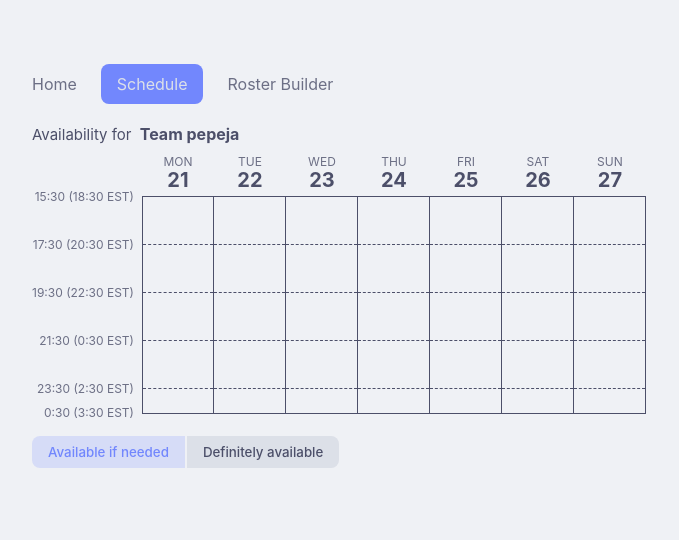
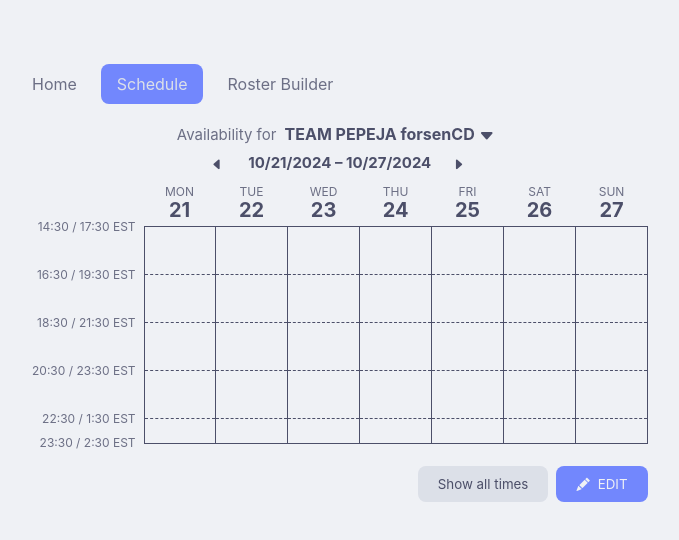
Before and after one commit to HumanoidSandvichDispenser/availabili.tf, a Vue app in the folder availabili.tf/: page /schedule in a window 1280 px wide. Shown: the top 540 px of the page, without its empty margins (0-679 px from the left). Built offline with nearby package versions, Linux system fonts and the light colour scheme.

Commit message:
Add availability page

```diff
--- a/availabili.tf/index.html
+++ b/availabili.tf/index.html
@@ -4,7 +4,7 @@
     <meta charset="UTF-8">
     <link rel="icon" href="/favicon.ico">
     <meta name="viewport" content="width=device-width, initial-scale=1.0">
-    <title>Vite App</title>
+    <title>availabili.tf</title>
   </head>
   <body>
     <div id="app"></div>
--- a/availabili.tf/package.json
+++ b/availabili.tf/package.json
@@ -31,12 +31,15 @@
     "@vue/eslint-config-typescript": "^14.0.1",
     "@vue/test-utils": "^2.4.6",
     "@vue/tsconfig": "^0.5.1",
+    "autoprefixer": "^10.4.20",
     "cypress": "^13.15.0",
     "eslint": "^9.12.0",
     "eslint-plugin-vue": "^9.29.0",
     "jsdom": "^25.0.1",
     "npm-run-all2": "^6.2.3",
+    "postcss": "^8.4.47",
     "prettier": "^3.3.3",
+    "tailwindcss": "^3.4.14",
     "typescript": "~5.5.4",
     "vite": "^5.4.8",
     "vitest": "^2.1.2",
--- a/availabili.tf/src/assets/main.css
+++ b/availabili.tf/src/assets/main.css
@@ -23,13 +23,15 @@ a,
 }
 
 button {
-  font-weight: 700;
+  display: flex;
+  gap: 4px;
+  /*font-weight: 700;*/
   color: var(--text);
   background-color: var(--crust);
   border: none;
-  padding: 8px 16px;
-  border-radius: 4px;
-    font-family:
+  padding: 10px 20px;
+  border-radius: 8px;
+  font-family:
     Inter,
     -apple-system,
     BlinkMacSystemFont,
@@ -42,6 +44,17 @@ button {
     'Droid Sans',
     'Helvetica Neue',
     sans-serif;
+  cursor: pointer;
+  transition-duration: 200ms;
+}
+
+button > i.bi {
+  margin-right: 4px;
+  transform: translateY(1px);
+}
+
+button:hover {
+  background-color: var(--surface-0);
 }
 
 button.accent {
@@ -50,14 +63,36 @@ button.accent {
   text-transform: uppercase;
 }
 
-button.accent {
+button.accent.dark {
+  background-color: var(--text);
+  color: var(--base);
+}
 
+button.accent:hover {
+  background-color: var(--text);
+  color: var(--base);
+}
+
+button.eq {
+  padding: 8px;
+}
+
+button.transparent {
+  background-color: var(--transparent);
+}
+
+button.transparent:hover {
+  background-color: var(--surface-0);
 }
 
 h1 {
   font-weight: 800;
   font-size: 200%;
   line-height: 2em;
+}
+
+h2 {
+  font-weight: 700;
 }
 
 em.aside {
@@ -67,3 +102,7 @@ em.aside {
 select {
   appearance: none;
 }
+
+.subtext {
+  color: var(--subtext-0);
+}
--- a/availabili.tf/src/components/AvailabilityComboBox.vue
+++ b/availabili.tf/src/components/AvailabilityComboBox.vue
@@ -20,6 +20,7 @@ function selectOption(index) {
   <div :class="{ 'dropdown-container': true, 'is-open': isOpen }">
     <button @click="isOpen = !isOpen">
       {{ selectedOption }}
+      <i class="bi bi-caret-down-fill"></i>
     </button>
     <ul class="dropdown" v-if="isOpen" @blur="isOpen = false">
       <li v-for="(option, i) in options" :key="i" @click="selectOption(i)">
--- a/availabili.tf/src/components/AvailabilityGrid.vue
+++ b/availabili.tf/src/components/AvailabilityGrid.vue
@@ -2,13 +2,13 @@
 import { computed, defineModel, defineProps, reactive, ref, onMounted, onUnmounted } from "vue";
 
 const model = defineModel();
-const firstHour = 15;
-const lastHour = 23;
-
-const windowStart = new Date(2024, 9, 21);
+const firstHour = 14;
+const lastHour = 22;
 
 const props = defineProps({
   selectionMode: Number,
+  isDisabled: Boolean,
+  dateStart: Date,
 });
 
 const selectionStart = reactive({ x: undefined, y: undefined });
@@ -45,8 +45,8 @@ function selectionInside(dayIndex, hour) {
 const days = computed(() => {
   let ret = [];
   for (let i = 0; i < 7; i++) {
-    const date = new Date(windowStart);
-    date.setDate(windowStart.getDate() + i);
+    const date = new Date(props.dateStart);
+    date.setDate(props.dateStart.getDate() + i);
     ret.push(date);
   }
   return ret;
@@ -71,6 +71,10 @@ const isMouseDown = ref(false);
 const selectionValue = ref(0);
 
 function onSlotMouseDown($event, x, y) {
+  if (props.isDisabled) {
+    return;
+  }
+
   selectionValue.value = model.value[24 * x + y] == props.selectionMode ?
     0 : props.selectionMode;
 
@@ -78,26 +82,29 @@ function onSlotMouseDown($event, x, y) {
   selectionStart.y = y;
   selectionEnd.x = x;
   selectionEnd.y = y;
+
+  isShiftDown.value = $event.shiftKey;
+  isCtrlDown.value = $event.ctrlKey;
+
   console.log("selected " + x + " " + y);
 }
 
 function onSlotMouseOver($event, x, y) {
+  if (props.isDisabled) {
+    return;
+  }
+
   if ($event.buttons & 1 == 1) {
-    //if (isAdding.value) {
-    //  model.value[24 * x + y] = props.selectionMode;
-    //} else {
-    //  model.value[24 * x + y] = 0;
-    //}
-    console.log("selected " + (24 * x + y));
+    isShiftDown.value = $event.shiftKey;
+    isCtrlDown.value = $event.ctrlKey;
+
     selectionEnd.x = x;
     selectionEnd.y = y;
   }
 }
 
 function onSlotMouseUp($event) {
-  console.log("mouseup");
-  console.log(selectionStart);
-  if (selectionStart.x == undefined) {
+  if (props.isDisabled || selectionStart.x == undefined) {
     return;
   }
 
@@ -152,12 +159,12 @@ onUnmounted(() => {
       <div class="height-48px"></div>
       <div class="height-24px hour-marker-container" v-for="hour, i in hours" :key="i">
         <span class="hour-marker" v-if="i % 2 == 0 || i == hours.length">
-          {{ hour % 24 }}:30 ({{ (hour + 3) % 24 }}:30 EST)
+          {{ hour % 24 }}:30 / {{ (hour + 3) % 24 }}:30 EST
         </span>
       </div>
       <div class="height-24px hour-marker-container">
         <span class="hour-marker">
-          {{ (lastHour + 1) % 24 }}:30 ({{ (lastHour + 4) % 24 }}:30 EST)
+          {{ (lastHour + 1) % 24 }}:30 / {{ (lastHour + 4) % 24 }}:30 EST
         </span>
       </div>
     </div>
@@ -259,7 +266,7 @@ onUnmounted(() => {
 }
 
 .time-slot[selection="1"] {
-  background-color: var(--accent-transparent-80);
+  background-color: var(--accent-transparent-50);
 }
 
 .time-slot[selection="2"] {
--- a/availabili.tf/src/components/WeekSelectionBox.vue
+++ b/availabili.tf/src/components/WeekSelectionBox.vue
@@ -1,17 +1,44 @@
 <script setup lang="ts">
-import { defineModel } from "vue";
+import { computed, defineModel } from "vue";
 
 const model = defineModel();
+
+const dateStart = computed(() => model.value.toLocaleDateString());
+const dateEnd = computed(() => {
+  let dateEndObject = new Date(model.value);
+  dateEndObject.setDate(model.value.getDate() + 6);
+  return dateEndObject.toLocaleDateString();
+});
+
+function incrementDate(delta: number) {
+  let newDate = new Date(model.value);
+  newDate.setDate(newDate.getDate() + delta);
+  model.value = newDate;
+}
 </script>
 
 <template>
   <div class="scroll-box">
+    <button class="transparent eq" @click="incrementDate(-7)">
+      <i class="bi bi-caret-left-fill"></i>
+    </button>
+    <span class="date-range">{{ dateStart }} &ndash; {{ dateEnd }}</span>
+    <button class="transparent eq" @click="incrementDate(7)">
+      <i class="bi bi-caret-right-fill"></i>
+    </button>
   </div>
 </template>
 
 <style>
 .scroll-box {
-  display: flex;
-  justify-content: space-between;
+  display: inline-flex;
+  align-items: center;
+  gap: 4px;
+}
+
+.date-range {
+  font-weight: 700;
+  width: 200px;
+  text-align: center;
 }
 </style>
--- a/availabili.tf/src/stores/roster.ts
+++ b/availabili.tf/src/stores/roster.ts
@@ -115,8 +115,8 @@ export const useRosterStore = defineStore("roster", () => {
     {
       steamId: 2843,
       name: "samme1g",
-      role: "Roamer",
-      main: false,
+      role: "Demoman",
+      main: true,
       availability: 2,
       playtime: 50201,
     },
--- /dev/null
+++ b/availabili.tf/src/stores/schedule.ts
@@ -0,0 +1,17 @@
+import { defineStore } from "pinia";
+import { reactive, ref, watch } from "vue";
+
+export const useScheduleStore = defineStore("schedule", () => {
+  const dateStart = ref(new Date(2024, 9, 21));
+
+  const availability = reactive(new Array(168));
+
+  watch(dateStart, () => {
+    availability.fill(0);
+  });
+
+  return {
+    dateStart,
+    availability,
+  };
+});
--- a/availabili.tf/src/views/HomeView.vue
+++ b/availabili.tf/src/views/HomeView.vue
@@ -1,9 +1,12 @@
 <script setup lang="ts">
-import TheWelcome from '../components/TheWelcome.vue'
 </script>
 
 <template>
   <main>
-    <TheWelcome />
+    <h2>JustGetAHouse</h2>
+    <div>
+      test
+    </div>
+    <h1>Your Teams</h1>
   </main>
 </template>
--- a/availabili.tf/src/views/ScheduleView.vue
+++ b/availabili.tf/src/views/ScheduleView.vue
@@ -3,28 +3,45 @@ import AvailabilityGrid from "../components/AvailabilityGrid.vue";
 import AvailabilityComboBox from "../components/AvailabilityComboBox.vue";
 import WeekSelectionBox from "../components/WeekSelectionBox.vue";
 import { reactive, ref } from "vue";
+import { useScheduleStore } from "../stores/schedule.ts";
+
+const schedule = useScheduleStore();
 
 const options = reactive([
-  "Team pepeja",
-  "Snus Brotherhood",
+  "TEAM PEPEJA forsenCD",
+  "The Snus Brotherhood",
 ]);
 
 const comboBoxIndex = ref(0);
 
-const availability = reactive(new Array(168));
+//const availability = reactive(new Array(168));
+const availability = schedule.availability;
 
 const selectionMode = ref(1);
+
+const isEditing = ref(false);
 </script>
 
 <template>
   <main>
-    <div v-if="options.length > 0">
-      <div>
+    <div class="schedule-view-container" v-if="options.length > 0">
+      <div class="top-menu">
+        <div class="subtext">
           Availability for
           <AvailabilityComboBox :options="options" v-model="comboBoxIndex" />
-        <WeekSelectionBox />
         </div>
-      <AvailabilityGrid v-model="availability" :selection-mode="selectionMode" />
+        <div>
+          <WeekSelectionBox v-model="schedule.dateStart" />
+        </div>
+      </div>
+      <AvailabilityGrid v-model="availability"
+        :selection-mode="selectionMode"
+        :is-disabled="!isEditing"
+        :date-start="schedule.dateStart"
+      />
+      <div class="button-group">
+        <button>Show all times</button>
+        <template v-if="isEditing">
           <div class="radio-group">
             <button
               :class="{ 'radio': true, 'selected': selectionMode == 1, 'left': true }"
@@ -39,6 +56,16 @@ const selectionMode = ref(1);
               Definitely available
             </button>
           </div>
+          <button @click="isEditing = false">
+            <i class="bi bi-check-circle-fill"></i>
+            Save
+          </button>
+        </template>
+        <button v-else class="accent" @click="isEditing = true">
+          <i class="bi bi-pencil-fill"></i>
+          Edit
+        </button>
+      </div>
     </div>
     <div v-else>
       You currently are not in any team to schedule for.
@@ -47,6 +74,22 @@ const selectionMode = ref(1);
 </template>
 
 <style scoped>
+.schedule-view-container {
+  display: inline-block;
+}
+
+.top-menu {
+  display: flex;
+  flex-direction: column;
+  align-items: center;
+}
+
+.button-group {
+  display: flex;
+  gap: 8px;
+  justify-content: end;
+}
+
 .radio-group {
   display: flex;
   gap: 2px;
```
Also changed, not shown: 1 other file (tests, documents, lock files or other folders). Lines whose indentation alone changed are shown as unchanged.
